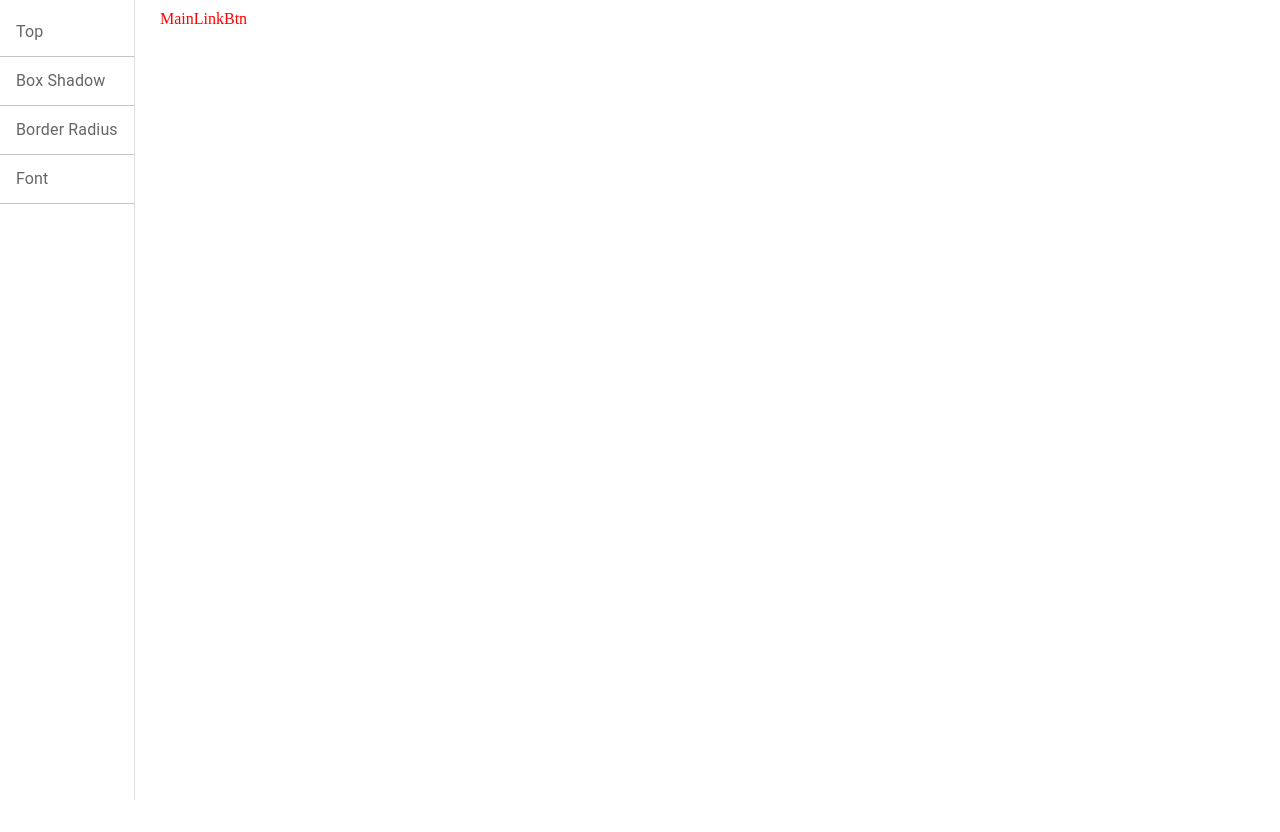
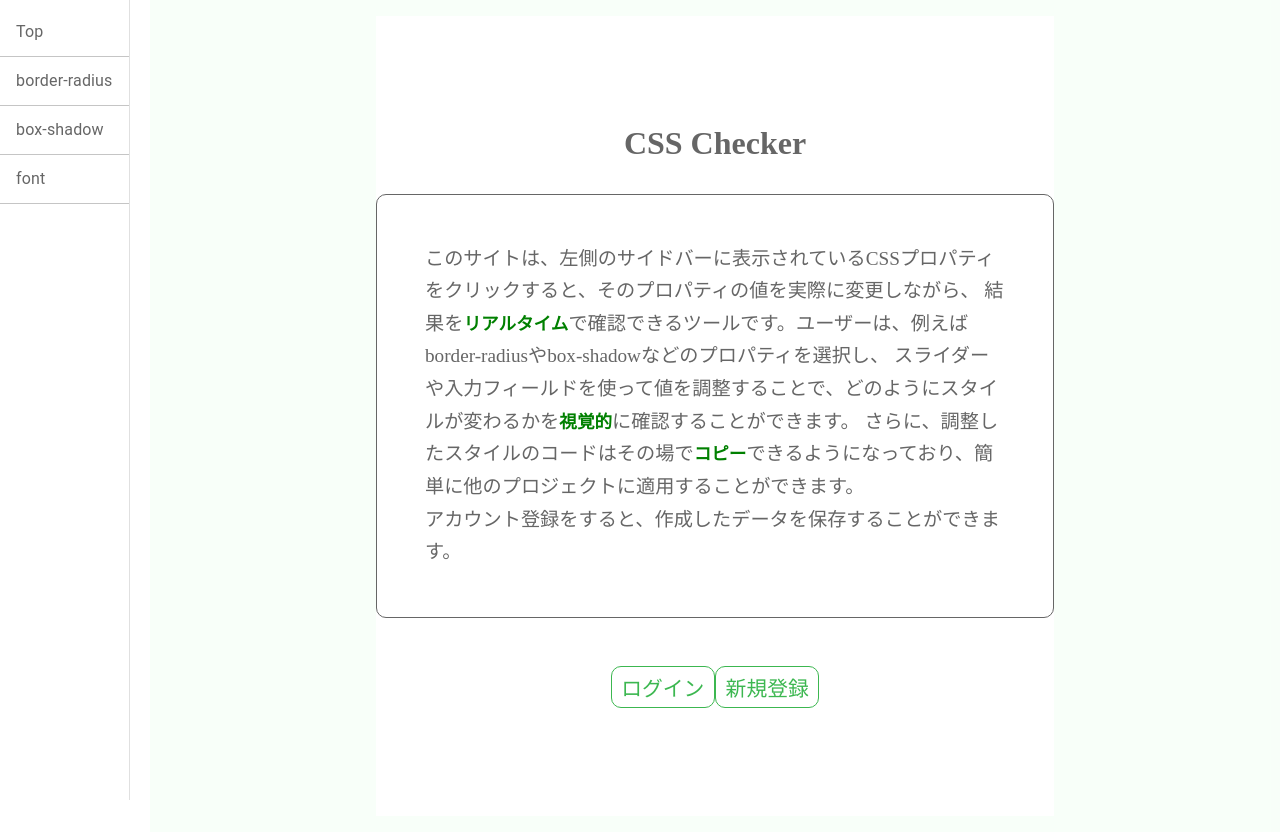
Before and after one commit to fukuda0801/css-checker, a Next.js app: page / in a window 1280 px wide. Before the commit the page ends 800 px from the top, so only its background shows below. Built offline with nearby package versions, Linux system fonts and the light colour scheme.

Commit message:
css: スタイル微調整

```diff
--- a/components/experiment/BoxUtils/FontBackResult.module.css
+++ b/components/experiment/BoxUtils/FontBackResult.module.css
@@ -6,4 +6,5 @@
   align-items: center;
   margin-right: 3rem;
   margin-left: 3rem;
+  border: 1px solid #66666678;
 }
--- a/components/experiment/Layout/Sidebar.module.css
+++ b/components/experiment/Layout/Sidebar.module.css
@@ -11,9 +11,9 @@
 
 .main {
   flex-grow: 1;
-  padding: 10px;
   margin-left: 150px;
   width: calc(100% - 150px);
+  background-color: #b0f7bc18;
 }
 
 .listItem {
@@ -25,13 +25,11 @@
   color: #666;
 }
 
-/* ホバー時のスタイル */
 .listItem:hover {
   background-color: #f0f0f0;
   color: #6aedb2;
 }
 
-/* クリック時のスタイル */
 .listItem:active {
   background-color: #e0e0e0;
 }
--- a/components/experiment/Layout/Sidebar.tsx
+++ b/components/experiment/Layout/Sidebar.tsx
@@ -1,6 +1,6 @@
-import { useRouter } from 'next/router';
-import styles from './Sidebar.module.css';
-import { List, ListItem, ListItemText, Drawer } from '@mui/material';
+import { useRouter } from "next/router";
+import styles from "./Sidebar.module.css";
+import { List, ListItem, ListItemText, Drawer } from "@mui/material";
 
 export default function Sidebar({ children }: { children: React.ReactNode }) {
   const router = useRouter();
@@ -11,29 +11,36 @@ export default function Sidebar({ children }: { children: React.ReactNode }) {
 
   return (
     <div className={styles.container}>
-      <Drawer
-        variant="permanent"
-        className={styles.drawer}
-      >
+      <Drawer variant="permanent" className={styles.drawer}>
         <List>
-          <ListItem className={styles.listItem} onClick={() => handleNavigation('/')}>
+          <ListItem
+            className={styles.listItem}
+            onClick={() => handleNavigation("/")}
+          >
             <ListItemText primary="Top" />
           </ListItem>
-          <ListItem className={styles.listItem} onClick={() => handleNavigation('/design/boxShadow')}>
-            <ListItemText primary="Box Shadow" />
+          <ListItem
+            className={styles.listItem}
+            onClick={() => handleNavigation("/design/borderRadius")}
+          >
+            <ListItemText primary="border-radius" />
           </ListItem>
-          <ListItem className={styles.listItem} onClick={() => handleNavigation('/design/borderRadius')}>
-            <ListItemText primary="Border Radius" />
+          <ListItem
+            className={styles.listItem}
+            onClick={() => handleNavigation("/design/boxShadow")}
+          >
+            <ListItemText primary="box-shadow" />
           </ListItem>
-          <ListItem className={styles.listItem} onClick={() => handleNavigation('/design/fontColor')}>
-            <ListItemText primary="Font" />
+          <ListItem
+            className={styles.listItem}
+            onClick={() => handleNavigation("/design/fontColor")}
+          >
+            <ListItemText primary="font" />
           </ListItem>
         </List>
       </Drawer>
 
-      <main className={styles.main}>
-        {children}
-      </main>
+      <main className={styles.main}>{children}</main>
     </div>
   );
 }
--- a/components/top/MainLinkBtn.module.css
+++ b/components/top/MainLinkBtn.module.css
@@ -1,3 +1,51 @@
-.btnColor {
-  color: red;
+.introductionContent {
+  width: 60%;
+  margin: 1rem auto;
+  display: flex;
+  flex-direction: column;
+  justify-content: center;
+  align-items: center;
+  height: 100vh;
+  background-color: white;
 }
+
+.introductionContent > h1 {
+  color: #666;
+}
+
+.introductionContent > p {
+  color: #666;
+  font-size: 1.2rem;
+  line-height: 1.7;
+  margin-top: 2rem;
+  padding: 3rem;
+  border: 1px solid #666;
+  border-radius: 10px;
+}
+
+.introductionContent > p > span {
+  color: green;
+  font-weight: 800;
+  font-size: 1.1rem;
+}
+
+.introButtonGroup {
+  margin-top: 3rem;
+}
+
+.introButtonGroup > button {
+  background-color: white;
+  border: 1px solid #3cb750;
+  color: #3cb750;
+  border-radius: 10px;
+  padding: 0.3rem 0.6rem;
+  font-size: 1.3rem;
+  cursor: pointer;
+  transition: transform 0.3s ease;
+}
+
+.introButtonGroup > button:hover {
+  color: white;
+  background-color: #3cb750;
+  transform: scale(1.1);
+}
--- a/components/top/MainLinkBtn.tsx
+++ b/components/top/MainLinkBtn.tsx
@@ -1,10 +1,23 @@
-import React from 'react'
-import btnStyle from "./MainLinkBtn.module.css"
+import React from "react";
+import styles from "./MainLinkBtn.module.css";
 
 const MainLinkBtn = () => {
   return (
-    <div className={btnStyle.btnColor}>MainLinkBtn</div>
-  )
-}
+    <div className={styles.introductionContent}>
+      <h1>CSS Checker</h1>
+      <p>
+        このサイトは、左側のサイドバーに表示されているCSSプロパティをクリックすると、そのプロパティの値を実際に変更しながら、
+        結果を<span>リアルタイム</span>で確認できるツールです。ユーザーは、例えばborder-radiusやbox-shadowなどのプロパティを選択し、
+        スライダーや入力フィールドを使って値を調整することで、どのようにスタイルが変わるかを<span>視覚的</span>に確認することができます。
+        さらに、調整したスタイルのコードはその場で<span>コピー</span>できるようになっており、簡単に他のプロジェクトに適用することができます。<br />
+        アカウント登録をすると、作成したデータを保存することができます。
+      </p>
+      <div className={styles.introButtonGroup}>
+        <button>ログイン</button>
+        <button>新規登録</button>
+      </div>
+    </div>
+  );
+};
 
-export default MainLinkBtn
+export default MainLinkBtn;
--- a/src/pages/design/boxShadow.tsx
+++ b/src/pages/design/boxShadow.tsx
@@ -97,7 +97,6 @@ export default function BoxShadowExperiment() {
             リセット
           </Button>
         </div>
-        <div></div>
         <div className={styles.copyGroup}>
           <p>{boxShadowStyle}</p>
           <Tooltip title="Copy">
--- a/src/pages/index.tsx
+++ b/src/pages/index.tsx
@@ -14,7 +14,7 @@ export default function Home() {
         <meta name="viewport" content="width=device-width, initial-scale=1" />
         <link rel="icon" href="/favicon.ico" />
       </Head>
-      <main>
+      <main className="mainPage">
         <MainLinkBtn />
       </main>
     </>
```
